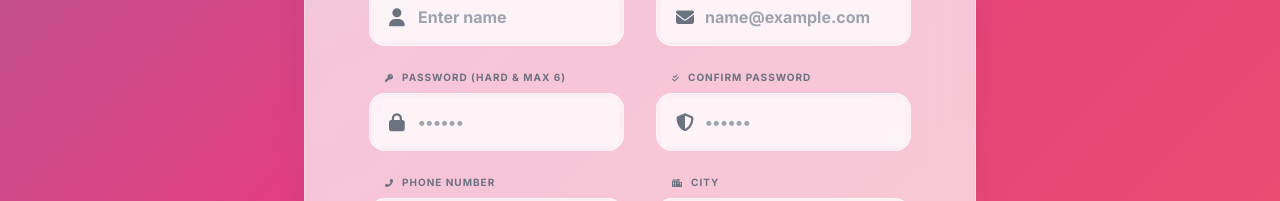
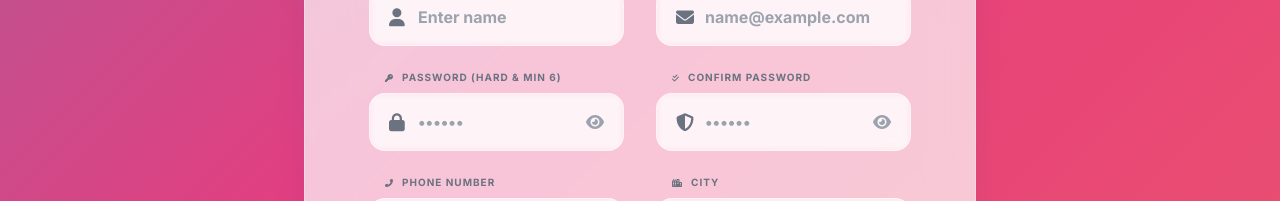
Before and after one commit to sourabh-sahu-08/lifelink-react, a React (Vite) app in the folder frontend/: page /signup in a window 1280 px wide. Shown: the part 460-661 px from the top of the page. Built offline with nearby package versions, Linux system fonts and the light colour scheme; no server answers.

Commit message:
Add password visibility toggle and update min length to 6 characters

```diff
--- a/frontend/src/pages/Login.jsx
+++ b/frontend/src/pages/Login.jsx
@@ -13,6 +13,8 @@ const Login = () => {
     const navigate = useNavigate();
     const { addToast } = useToast();
 
+    const [showPassword, setShowPassword] = useState(false);
+
     const validateForm = () => {
         // Email validation
         const emailRegex = /^[^\s@]+@[^\s@]+\.[^\s@]+$/;
@@ -21,8 +23,8 @@ const Login = () => {
             return false;
         }
 
-        if (!password) {
-            addToast('Password is required', 'error');
+        if (!password || password.length < 6) {
+            addToast('Password must be at least 6 characters', 'error');
             return false;
         }
 
@@ -115,13 +117,20 @@ const Login = () => {
                             <div className="relative group">
                                 <i className="fas fa-lock absolute left-5 top-1/2 -translate-y-1/2 text-gray-500 z-20 group-focus-within:text-red-600 transition-colors text-lg"></i>
                                 <input
-                                    type="password"
+                                    type={showPassword ? "text" : "password"}
                                     required
                                     value={password}
                                     onChange={(e) => setPassword(e.target.value)}
-                                    className="w-full glass-input rounded-2xl py-4 pl-12 pr-4 font-bold text-gray-700 outline-none relative z-10"
+                                    className="w-full glass-input rounded-2xl py-4 pl-12 pr-12 font-bold text-gray-700 outline-none relative z-10"
                                     placeholder="••••••••"
                                 />
+                                <button
+                                    type="button"
+                                    onClick={() => setShowPassword(!showPassword)}
+                                    className="absolute right-5 top-1/2 -translate-y-1/2 text-gray-400 hover:text-red-600 z-30 transition-colors"
+                                >
+                                    <i className={`fas ${showPassword ? 'fa-eye-slash' : 'fa-eye'}`}></i>
+                                </button>
                             </div>
                         </div>
 
--- a/frontend/src/pages/Signup.jsx
+++ b/frontend/src/pages/Signup.jsx
@@ -20,6 +20,9 @@ const Signup = () => {
     const navigate = useNavigate();
     const { addToast } = useToast();
 
+    const [showPassword, setShowPassword] = useState(false);
+    const [showConfirmPassword, setShowConfirmPassword] = useState(false);
+
     const validateForm = () => {
         const { email, phone, password, confirmPassword } = formData;
 
@@ -38,11 +41,11 @@ const Signup = () => {
         }
 
         // Password complexity (Hard: Upper, Lower, Number, Special)
-        // AND Max 6 characters
-        const passwordRegex = /^(?=.*[a-z])(?=.*[A-Z])(?=.*\d)(?=.*[@$!%*?&])[A-Za-z\d@$!%*?&]{1,6}$/;
+        // AND Min 6 characters
+        const passwordRegex = /^(?=.*[a-z])(?=.*[A-Z])(?=.*\d)(?=.*[@$!%*?&])[A-Za-z\d@$!%*?&]{6,}$/;
         if (!passwordRegex.test(password)) {
-            if (password.length > 6) {
-                addToast('Password must be maximum 6 characters', 'error');
+            if (password.length < 6) {
+                addToast('Password must be at least 6 characters', 'error');
             } else {
                 addToast('Password must be "hard" (Include uppercase, lowercase, number, and special character)', 'error');
             }
@@ -159,19 +162,25 @@ const Signup = () => {
                         <div className="space-y-2">
                             <label className="text-[10px] font-black text-gray-500 uppercase tracking-widest ml-4 flex items-center gap-2">
                                 <i className="fas fa-key text-[8px]"></i>
-                                Password (Hard & Max 6)
+                                Password (Hard & Min 6)
                             </label>
                             <div className="relative group">
                                 <i className="fas fa-lock absolute left-5 top-1/2 -translate-y-1/2 text-gray-500 z-20 group-focus-within:text-red-600 transition-colors text-lg"></i>
                                 <input
-                                    type="password"
+                                    type={showPassword ? "text" : "password"}
                                     required
-                                    maxLength={6}
                                     value={formData.password}
                                     onChange={(e) => setFormData({ ...formData, password: e.target.value })}
-                                    className="w-full glass-input rounded-2xl py-4 pl-12 pr-4 font-bold text-gray-700 outline-none relative z-10"
+                                    className="w-full glass-input rounded-2xl py-4 pl-12 pr-12 font-bold text-gray-700 outline-none relative z-10"
                                     placeholder="••••••"
                                 />
+                                <button
+                                    type="button"
+                                    onClick={() => setShowPassword(!showPassword)}
+                                    className="absolute right-5 top-1/2 -translate-y-1/2 text-gray-400 hover:text-red-600 z-30 transition-colors"
+                                >
+                                    <i className={`fas ${showPassword ? 'fa-eye-slash' : 'fa-eye'}`}></i>
+                                </button>
                             </div>
                         </div>
 
@@ -183,14 +192,20 @@ const Signup = () => {
                             <div className="relative group">
                                 <i className="fas fa-shield-alt absolute left-5 top-1/2 -translate-y-1/2 text-gray-500 z-20 group-focus-within:text-red-600 transition-colors text-lg"></i>
                                 <input
-                                    type="password"
+                                    type={showConfirmPassword ? "text" : "password"}
                                     required
-                                    maxLength={6}
                                     value={formData.confirmPassword}
                                     onChange={(e) => setFormData({ ...formData, confirmPassword: e.target.value })}
-                                    className="w-full glass-input rounded-2xl py-4 pl-12 pr-4 font-bold text-gray-700 outline-none relative z-10"
+                                    className="w-full glass-input rounded-2xl py-4 pl-12 pr-12 font-bold text-gray-700 outline-none relative z-10"
                                     placeholder="••••••"
                                 />
+                                <button
+                                    type="button"
+                                    onClick={() => setShowConfirmPassword(!showConfirmPassword)}
+                                    className="absolute right-5 top-1/2 -translate-y-1/2 text-gray-400 hover:text-red-600 z-30 transition-colors"
+                                >
+                                    <i className={`fas ${showConfirmPassword ? 'fa-eye-slash' : 'fa-eye'}`}></i>
+                                </button>
                             </div>
                         </div>
 
```
